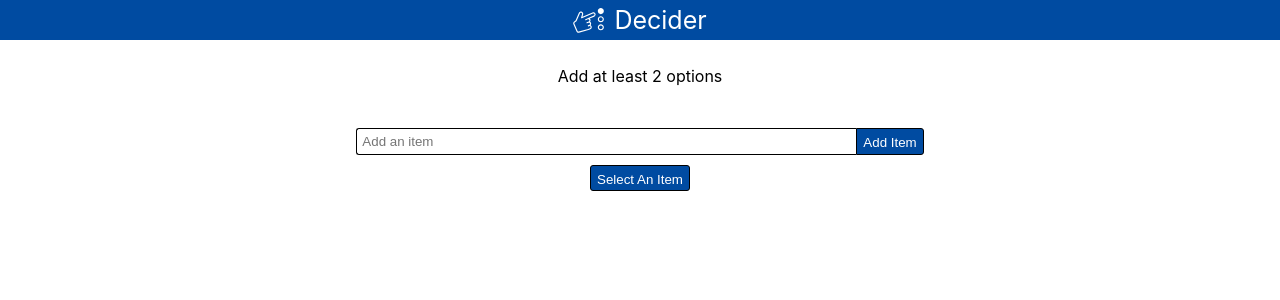
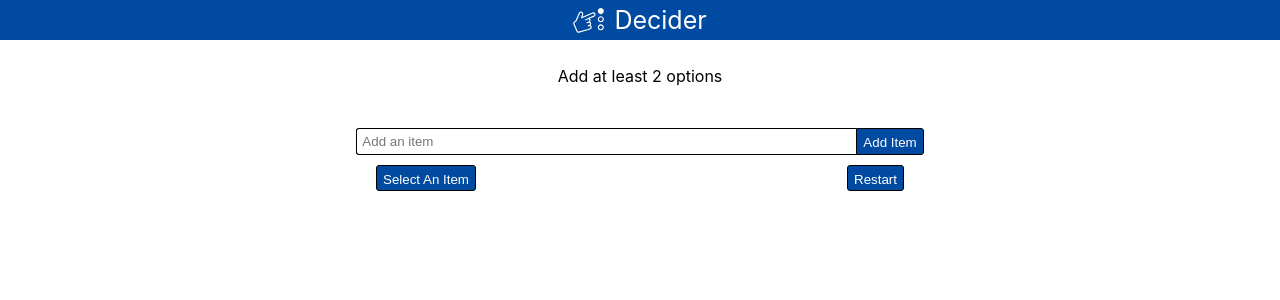
Before and after one commit to ProjectErostribe/decidr, a React (Create React App) app: page / in a window 1280 px wide. Shown: the top 300 px of the page. Built offline with nearby package versions, Linux system fonts and the light colour scheme.

Commit message:
feat(restart): add restart action

```diff
--- a/src/App.js
+++ b/src/App.js
@@ -15,6 +15,11 @@ function App() {
 
   const clearSelection = () => {
     setSelectedItem('');
+  }
+
+  const restart = () => {
+    clearSelection();
+    setListContainer([]);
   }
 
   return (
@@ -43,6 +48,7 @@ function App() {
           </>
           : <button onClick={selectItem}>Select An Item</button>
         }
+        <button onClick={restart}>Restart</button>
       </footer>
     </div>
   );
```
